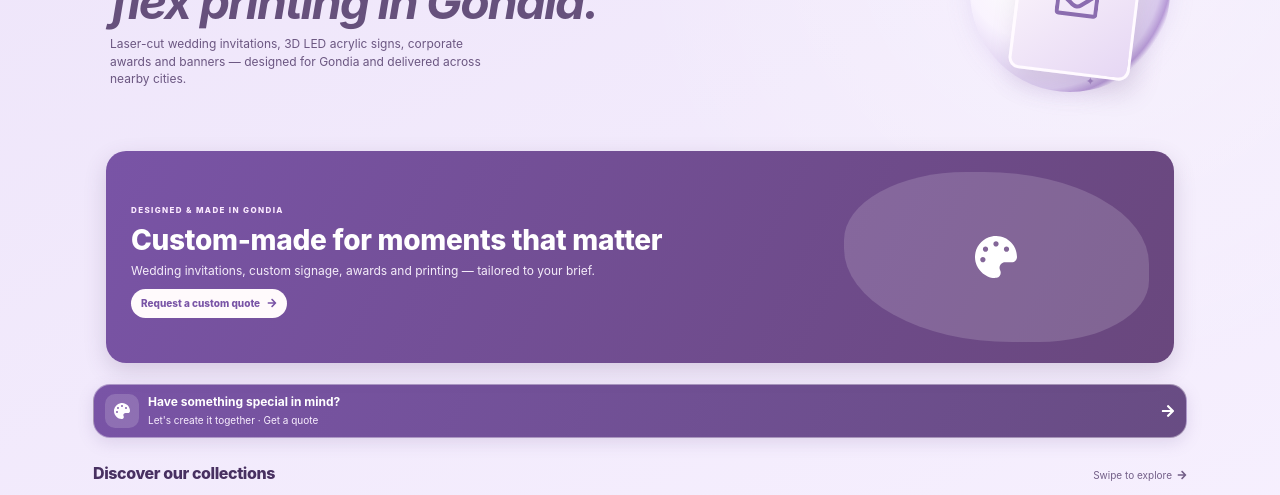
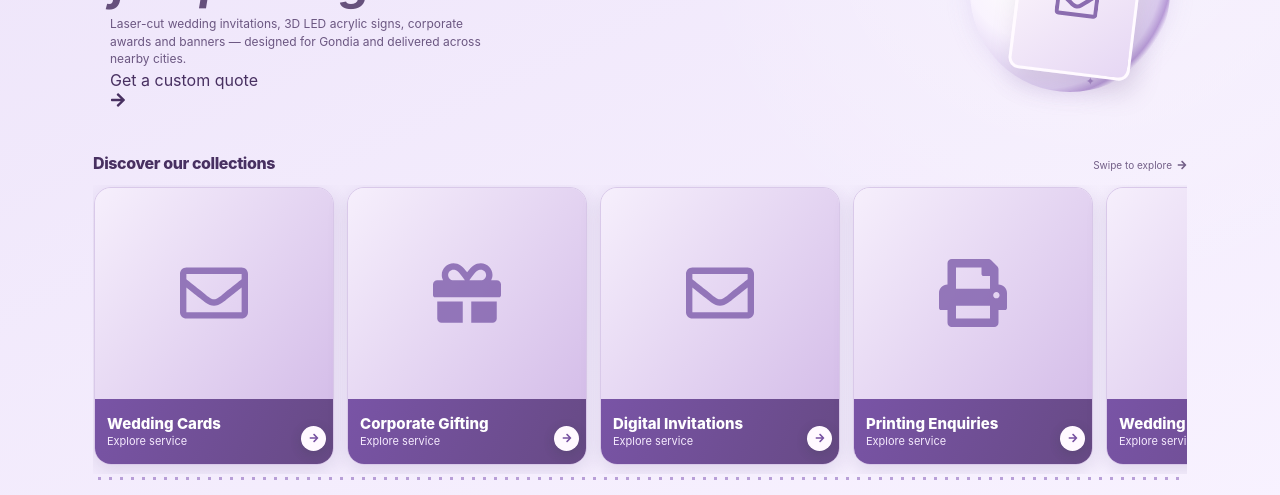
Before and after one commit to mesanjusk/Sanju-SK-Live, a React (Vite) app in the folder IDFrontend/: page / in a window 1280 px wide. Shown: the part 304-799 px from the top of the page. Built offline with nearby package versions, Linux system fonts and the light colour scheme; no server answers.

Commit message:
fix: consolidate homepage marketing into one SEO hero and one quote CTA

```diff
--- a/IDFrontend/index.html
+++ b/IDFrontend/index.html
@@ -32,6 +32,7 @@
       #sk-seo-initial .sk-boot-description { margin:0; max-width:410px; color:#6e5c80; font-size:10px; line-height:1.5; }
       #sk-seo-initial .sk-boot-art { display:grid; place-items:center; flex:0 0 28%; min-width:0; height:145px; background:radial-gradient(circle,#fff9ff 0 38%,#d7c6ed 68%,transparent 70%); }
       #sk-seo-initial .sk-boot-art img { width:83%; max-height:125px; border:3px solid #fffaff; border-radius:14px; object-fit:cover; box-shadow:5px 9px 20px #7a5b9037; transform:rotate(7deg); }
+      #sk-seo-initial .sk-boot-hero-cta { display:inline-flex;align-items:center;justify-content:center;margin-top:9px;padding:8px 12px;border-radius:999px;background:#7653a7;color:#fff;font-size:11px;font-weight:800;text-decoration:none; }
       #sk-seo-initial .sk-boot-quote { display:flex; align-items:center; justify-content:space-between; gap:8px; margin:5px 13px 16px; min-height:54px; padding:10px 13px; border:1px solid #c6b0e0; border-radius:17px; background:linear-gradient(100deg,#b8a0d8,#8e70b8); box-shadow:0 5px 16px #775c9b2c; color:#fff; }
       #sk-seo-initial .sk-boot-quote strong { display:block; font-size:12px; }
       #sk-seo-initial .sk-boot-quote small { display:block; margin-top:4px; font-size:10px; color:#f9efff; }
--- a/IDFrontend/scripts/generate-seo.mjs
+++ b/IDFrontend/scripts/generate-seo.mjs
@@ -158,12 +158,10 @@ const rootMarkup = [
   '<p class="sk-boot-kicker">✦ GONDIA DESIGN STUDIO · SINCE 2006</p>',
   '<h1>Wedding cards, signage &amp; <em>flex printing in Gondia.</em></h1>',
   '<p class="sk-boot-description">Laser-cut wedding invitations, 3D LED acrylic signs, corporate awards and banners — designed for Gondia and delivered across nearby cities.</p>',
+  '<a class="sk-boot-hero-cta" href="' + quoteUrl + '">Get a custom quote →</a>',
   '</div><div class="sk-boot-art" aria-hidden="true">',
   '<img src="/images/services/wedding-cards.svg" alt="" width="240" height="280" />',
   '</div></section>',
-  '<div class="sk-boot-container"><a class="sk-boot-quote" href="' + quoteUrl + '">',
-  '<span><strong>Have something special in mind?</strong><small>Let’s create it together · Get a quote</small></span>',
-  '<span class="sk-boot-quote-arrow" aria-hidden="true">→</span></a></div>',
   '<section class="sk-boot-picks sk-boot-container" aria-labelledby="sk-boot-collections-title">',
   '<div class="sk-boot-heading"><h2 id="sk-boot-collections-title">Discover our collections</h2>',
   '<span>Swipe to explore →</span></div>',
--- a/IDFrontend/src/components/mobile/FestiveStorefrontHero.jsx
+++ b/IDFrontend/src/components/mobile/FestiveStorefrontHero.jsx
@@ -2,7 +2,7 @@ import { memo, useEffect, useMemo, useRef, useState } from 'react';
 import { Link } from 'react-router-dom';
 import {
   FaArrowRight, FaBoxOpen, FaEllipsisV, FaGift, FaHeart, FaHome, FaLightbulb,
-  FaPalette, FaPhoneAlt, FaPrint, FaRegEnvelope, FaSearch, FaThLarge, FaTimes,
+  FaPhoneAlt, FaPrint, FaRegEnvelope, FaSearch, FaThLarge, FaTimes,
   FaTrophy, FaUser, FaWhatsapp
 } from 'react-icons/fa';
 import { optimizedImage } from '../../utils/media';
@@ -125,13 +125,9 @@ function FestiveStorefrontHero({
   const dialDigits = String(phoneNumber || '919372333633').replace(/\D/g, '');
   const dialHref = 'tel:' + (dialDigits.length === 10 ? '+91' + dialDigits : '+' + dialDigits);
   const displayPhone = dialDigits === '919372333633' ? '+91 93723 33633' : '+' + dialDigits;
-  const quoteUrl = 'https://wa.me/' + wa + '?text=' +
-    encodeURIComponent('Hello SANJU SK Digital! I would like a custom printing or gifting quotation.');
-
   const chooseCategory = (item) => onCategorySelect?.(item?.category || null);
   const chooseTab = (item) => onTabCategorySelect?.(item?.category || null);
-  const themeTitle = selectedCategory?.name || 'Custom printing in Gondia';
-  const promotionalText = theme?.promo || 'Custom-made for moments that matter';
+  const themeTitle = selectedCategory?.name || 'Wedding cards, signage and printing';
   const promoMessage = 'Hi Sanju SK Digital, please send me options and a quotation for ' + themeTitle + '.';
   const promoQuoteUrl = 'https://wa.me/' + wa + '?text=' + encodeURIComponent(promoMessage);
   const submitSearch = (event) => {
@@ -256,6 +252,9 @@ function FestiveStorefrontHero({
                 <p>Laser-cut wedding invitations, 3D LED acrylic signs, corporate awards and banners — designed for Gondia and delivered across nearby cities.</p>
               </>
             )}
+            <a className="sk-unified-quote-cta" href={promoQuoteUrl} target="_blank" rel="noopener noreferrer">
+              Get a custom quote <FaArrowRight aria-hidden="true" />
+            </a>
           </div>
           <div className="sk-festive-showcase-art" aria-hidden="true">
             <span className="sk-festive-orb" />
@@ -267,31 +266,6 @@ function FestiveStorefrontHero({
             </div>
           </div>
         </section>
-
-        <section className="sk-merch-feature sk-festive-container" aria-label="Featured custom work">
-          <div className="sk-merch-feature-inner">
-            <div className="sk-merch-feature-copy">
-              <span className="sk-merch-feature-kicker">DESIGNED & MADE IN GONDIA</span>
-              <h2>{promotionalText}</h2>
-              <p>{selectedCategory ? theme?.strapline : 'Wedding invitations, custom signage, awards and printing — tailored to your brief.'}</p>
-              <a href={promoQuoteUrl} target="_blank" rel="noopener noreferrer">
-                Request a custom quote <FaArrowRight aria-hidden="true" />
-              </a>
-            </div>
-            <div className="sk-merch-feature-visual" aria-hidden="true">
-              {featured?.image ? <img src={featured.image} alt="" loading="lazy" decoding="async" width="230" height="250" />
-                : <FaPalette />}
-            </div>
-          </div>
-        </section>
-        <div className="sk-festive-quote sk-festive-container">
-          <a href={quoteUrl} target="_blank" rel="noopener noreferrer"
-            className="sk-festive-quote-bar">
-            <span className="sk-festive-quote-icon"><FaPalette aria-hidden="true" /></span>
-            <span><strong>Have something special in mind?</strong><small>Let's create it together · Get a quote</small></span>
-            <FaArrowRight className="sk-festive-quote-arrow" aria-hidden="true" />
-          </a>
-        </div>
 
         <section className="sk-festive-picks sk-festive-container" aria-label="Shop by category">
           <div className="sk-festive-picks-heading">
```
